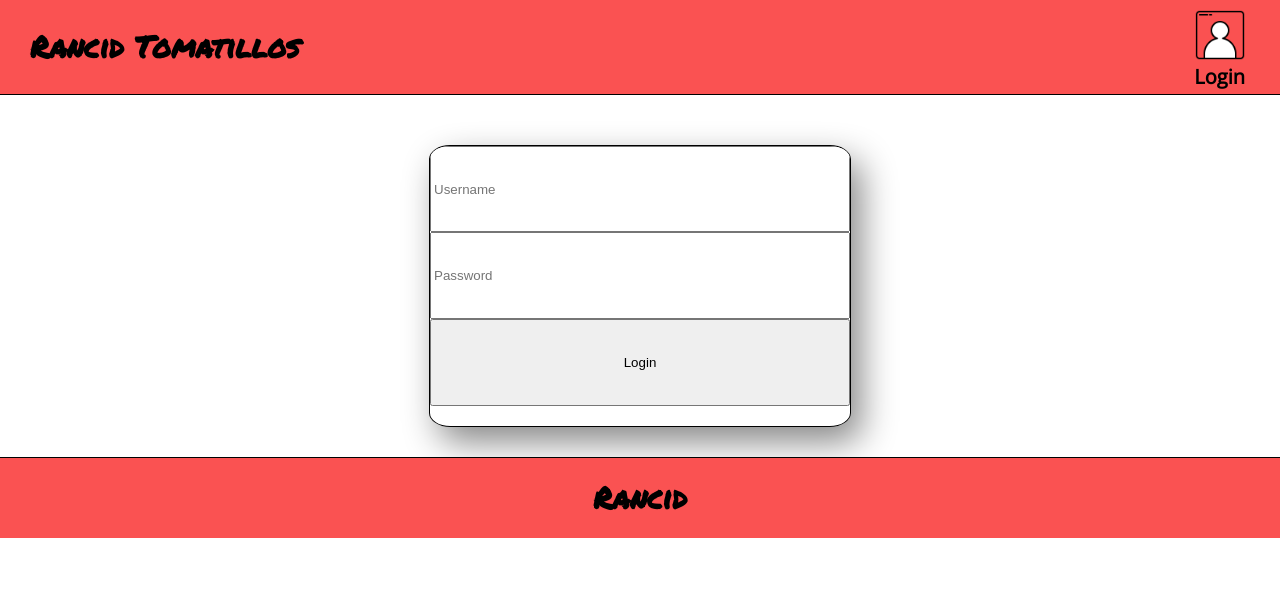
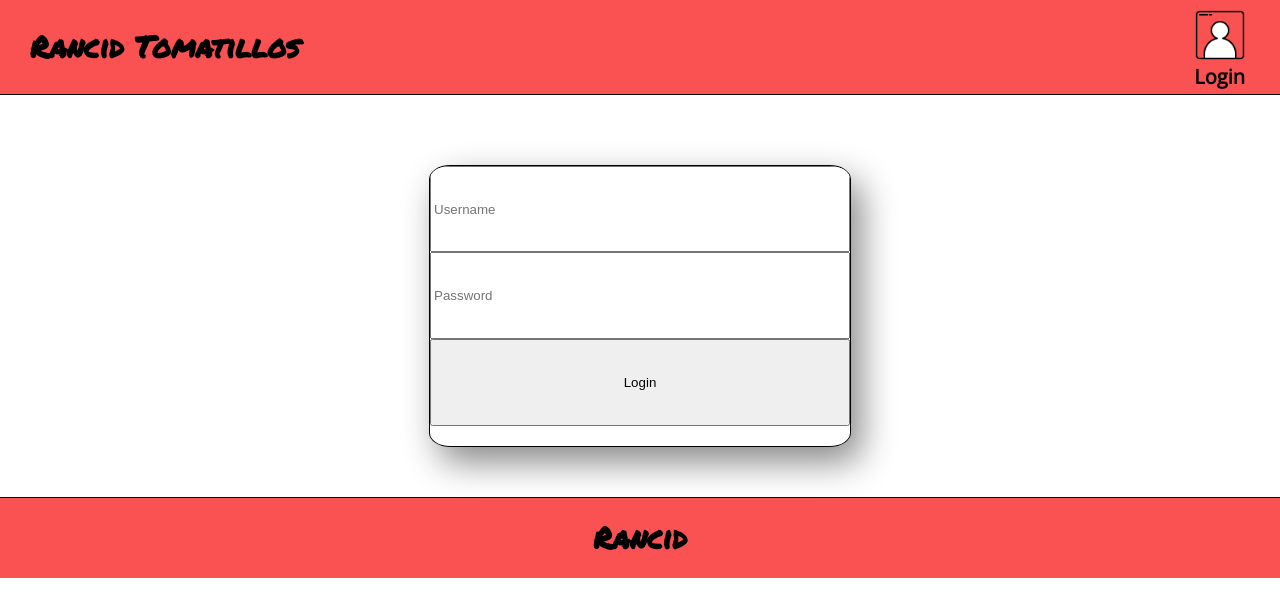
Before and after one commit to Chriscastanuela/Rancid-Tomatillos, a React (Create React App) app: page /login in a window 1280 px wide. Shown: the top 616 px of the page. Built offline with nearby package versions, Linux system fonts and the light colour scheme.

Commit message:
Center login form

```diff
--- a/src/Components/Login.jsx
+++ b/src/Components/Login.jsx
@@ -2,13 +2,23 @@ import React from 'react';
 
 export default function Login() {
     return (
+        <section style={mainSectionStyle}>
         <div style={divStyle}>
             <input type="text" name="user" id="" placeholder='Username'/>
             <input type="text" name="password" id="" placeholder='Password'/>
             <button style={buttonStyle}>Login</button>
         </div>
+        </section>
     )
 }
+
+let mainSectionStyle = {
+    display: 'grid',
+    gridTemplateRows: '1fr',
+    gridGap: '10px',
+    alignContent: 'center',
+    justifyContent: 'center',
+  }
 
 let divStyle = {
     borderStyle: 'solid',
```
